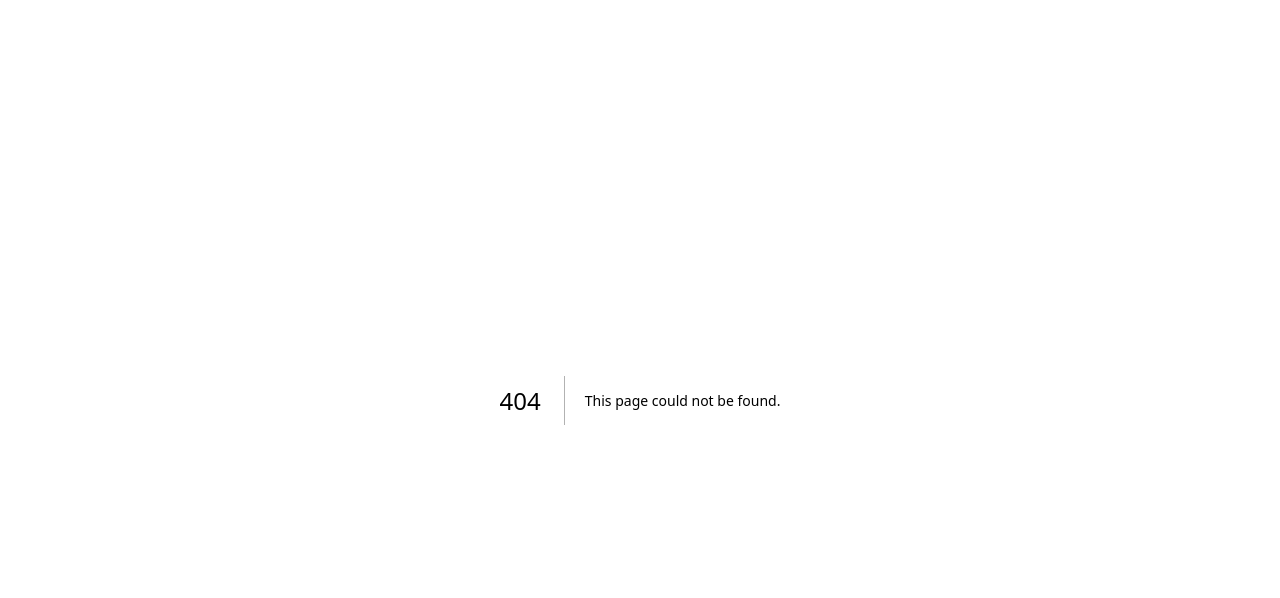
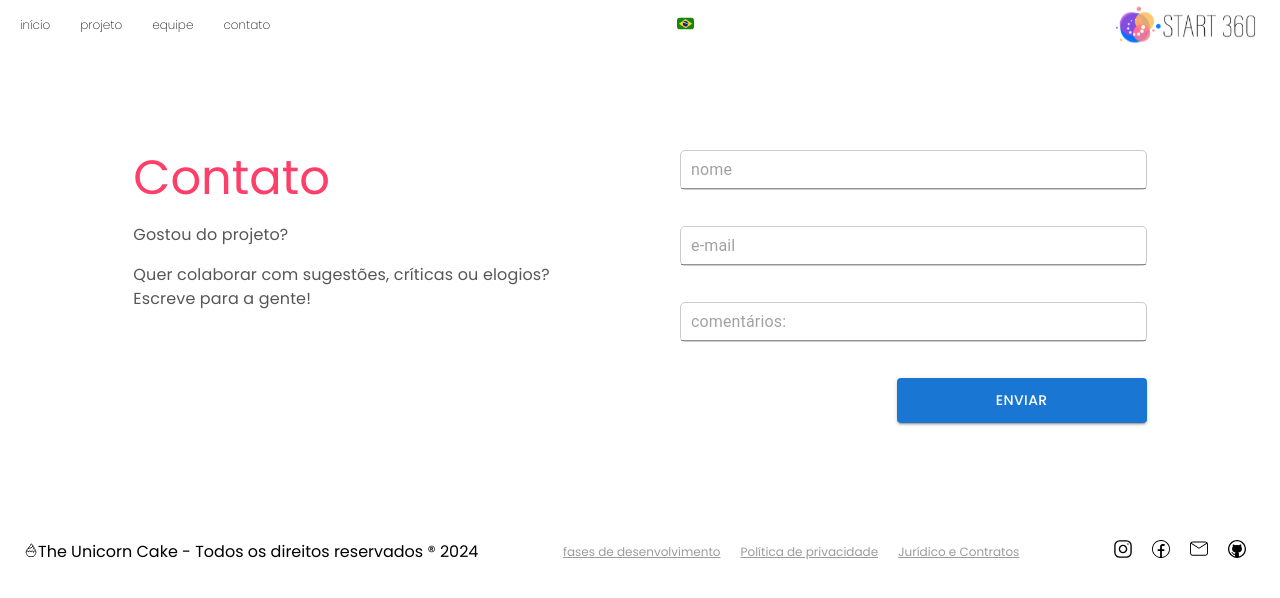
Before and after one commit to gabneves/start360, a Next.js app: page /contato in a window 1280 px wide. Before the commit this address had no page. Shown: the top 598 px of the page. Built offline with nearby package versions, Linux system fonts and the light colour scheme.

Commit message:
Tela contato desenvolvida

```diff
--- /dev/null
+++ b/src/app/contato/page.js
@@ -0,0 +1,56 @@
+import Image from "next/image";
+import styles from "./page.module.css";
+import Header from "../../components/Header/Header.js";
+import Footer from "../../components/Footer/Footer.js";
+import {
+    Button,
+    Container,
+    Grid,
+    Typography,
+    Input
+} from "@mui/material";
+
+export default function Contato() {
+    return (
+        <>
+            <Header />
+
+            <Container className={styles.container} maxWidth="">
+                <Grid container spacing={10} className={styles.gridContainer}>
+                    <Grid item xs={12} md={5}>
+                        <Typography variant="h3" gutterBottom className={styles.titleLeft}>
+                            Contato
+                        </Typography>
+                        <Typography variant="body1" paragraph className={styles.textLeft}>
+                            Gostou do projeto?
+                        </Typography>
+                        <Typography variant="body1" paragraph className={styles.textLeft}>
+                            Quer colaborar com sugestões, críticas ou elogios?
+                            Escreve para a gente!
+                        </Typography>
+                    </Grid>
+                    <Grid item xs={12} md={5}>
+                        <Grid container spacing={2} className={styles.gridContainerForm}>
+                            <Grid item xs={12}>
+                                <Input type="text" fullWidth placeholder="nome" className={styles.input} />
+                            </Grid>
+                            <Grid item xs={12}>
+                                <Input type="email" fullWidth placeholder="e-mail" className={styles.input} />
+                            </Grid>
+                            <Grid item xs={12}>
+                                <Input type="text" fullWidth placeholder="comentários:" className={styles.input} />
+                            </Grid>
+                            <Grid item xs={12} className={styles.buttonContainerForm}>
+                                <Button className={styles.button} variant="contained">
+                                    enviar
+                                </Button>
+                            </Grid>
+                        </Grid>
+                    </Grid>
+                </Grid>
+            </Container>
+
+            <Footer />
+        </>
+    );
+}
--- /dev/null
+++ b/src/app/contato/page.module.css
@@ -0,0 +1,86 @@
+.container {
+    padding-left: 100px;
+    padding-right: 100px;
+    padding-bottom: 100px;
+    padding-top: 100px;
+}
+
+.gridContainer {
+    justify-content: center;
+}
+
+.button {
+    background-color: #FD3F69;
+    font-family: "Poppins", sans-serif !important;
+    font-weight: 400;
+    text-transform: none;
+    border-radius: 50px;
+    width: 250px;
+    height: 45px;
+}
+
+.button:hover {
+    background-color: #FD3F69;
+}
+
+.titleLeft {
+    color: #FD3F69;
+    font-family: "Poppins", sans-serif !important;
+    font-weight: 600;
+    text-align: left;
+}
+
+.textLeft {
+    color: #393939;
+    font-family: "Poppins", sans-serif !important;
+    font-weight: 300;
+    opacity: 0.85;
+    text-align: left;
+}
+
+.gridContainerForm {
+    justify-content: center;
+}
+
+.input {
+    height: 40px;
+    border-radius: 5px;
+    border: 1px solid #ccc;
+    padding: 0 10px;
+    font-size: 16px;
+    font-weight: 300;
+    color: #9A9A9A;
+    margin-bottom: 20px;
+}
+
+.input::before,
+.input::after {
+    border-bottom: none;
+    pointer-events: none;
+    transition: none;
+    content: none;
+}
+
+.buttonContainerForm {
+    display: flex;
+    justify-content: flex-end;
+    margin-top: 20px;
+    margin-bottom: 50px;
+}
+
+@media screen and (max-width: 900px) {
+
+    .textLeft,
+    .titleLeft {
+        text-align: center;
+    }
+
+    .buttonContainerForm {
+        justify-content: center;
+    }
+
+    .gridContainerLeft {
+        flex-direction: column;
+        margin-top: 50px;
+    }
+}
--- a/src/app/page.js
+++ b/src/app/page.js
@@ -48,6 +48,7 @@ export default function Home() {
           </div>
         </Grid>
       </Grid>
+
       <Container className={styles.container}>
         <Grid container spacing={0} className={styles.gridContainerLeft}>
           <Grid item xs={12} md={6}>
--- a/src/components/Header/Header.js
+++ b/src/components/Header/Header.js
@@ -1,4 +1,4 @@
-// components/Header.js
+
 import Image from "next/image";
 import Link from "next/link";
 import styles from "./Header.module.css";
@@ -11,7 +11,7 @@ export default function Header() {
                     <li><Link href="/">início</Link></li>
                     <li><Link href="/projeto">projeto</Link></li>
                     <li><Link href="/equipe">equipe</Link></li>
-                    <li><Link href="#">contato</Link></li>
+                    <li><Link href="/contato">contato</Link></li>
                 </ul>
                 <div className={styles.flag}>
                     <Image src="/assets/icons/flagBrazil.svg" alt="Bandeira do Brasil" width={17} height={17} />
```
